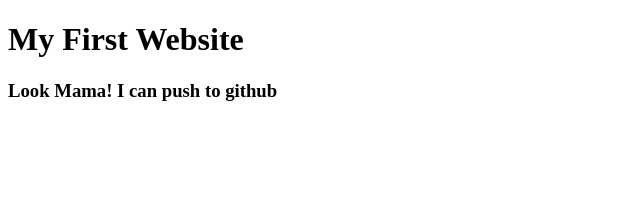
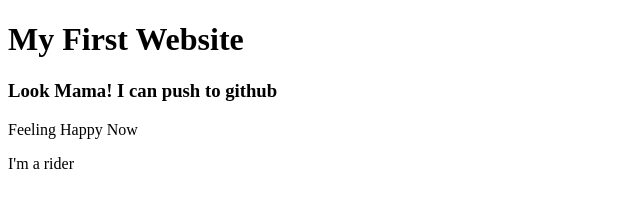
Before and after one commit to Shabbir8788/my-first-website, a plain HTML site: page index.html in a window 1280 px wide. Shown: the whole page, without its empty margins (0-640 px from the left). Drawn offline with Linux system fonts and the light colour scheme.

Commit message:
feeling happy

```diff
--- a/index.html
+++ b/index.html
@@ -9,5 +9,7 @@
 <body>
     <h1>My First Website</h1>
     <h3>Look Mama! I can push to github </h3>
+    <p>Feeling Happy Now</p>
+    <p>I'm a rider</p>
 </body>
 </html>
```
